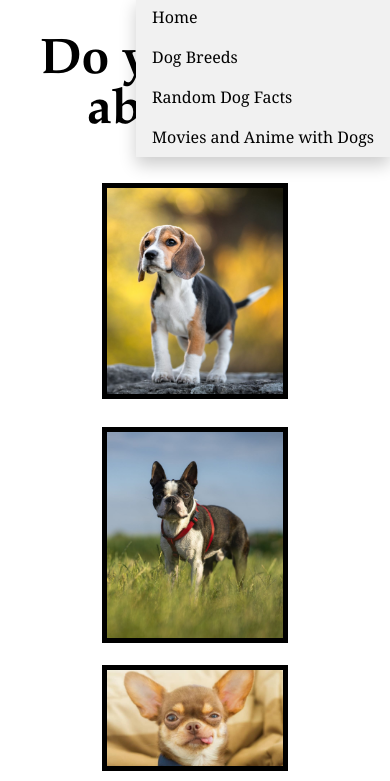
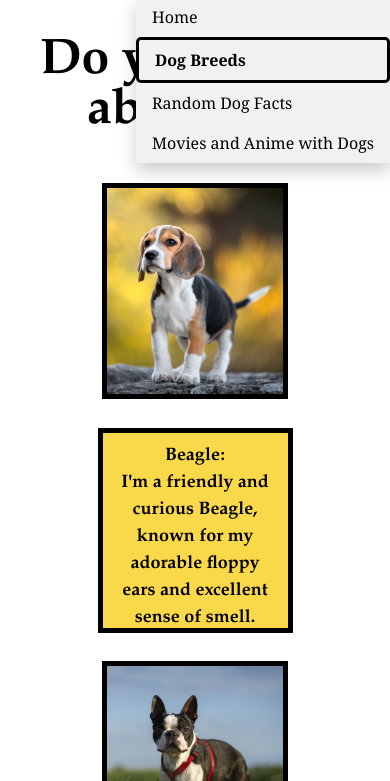
Before and after one commit to kedij777/dog_website, a plain HTML site: page breeds.html in a window 390 px wide. Both pictures are taken after a click on the button "Menu▼". Shown: the part 63-844 px from the top of the page. Drawn offline with nearby package versions, Linux system fonts and the light colour scheme.

Commit message:
added bold on curr ppage for dropdown

```diff
--- a/css/grid-breeds.css
+++ b/css/grid-breeds.css
@@ -18,11 +18,8 @@ h2{
     width: 90%;
     height: 90%;
     border: solid #000000 5px;
-    display:grid;
 }
- figcaption{
-    display:none;
- }
+
  img:hover{
     border: 10px rgb(168, 116, 48) solid;
     transform: rotateY(180deg);
@@ -30,10 +27,6 @@ h2{
  #content_breed img:focus{
     border: 10px rgb(168, 116, 48) solid;
     transform: rotateY(180deg);
- }
- @media screen and (min-width:800px) {
-    #content_breed{
-        grid-template-columns: repeat(2, 25%);
  }
  figcaption{
     font-family: quasimoda-2,  'Palatino', Georgia, 'Times New Roman';
@@ -46,6 +39,10 @@ h2{
     padding: 10px;
     max-height: 80%
 }
+ @media screen and (min-width:800px) {
+    #content_breed{
+        grid-template-columns: repeat(2, 25%);
+    }
 
  }
  @media screen and (min-width:1200px) {
--- a/css/style.css
+++ b/css/style.css
@@ -1,5 +1,10 @@
 /* For Mobile Mode, Home page */
-
+.active_mobile {
+  font-weight: bolder;
+  border-radius: 5px;
+  border: solid black;
+  padding: 10px;
+}
 /* For skip to content */
 .skip a{
     background: white;
--- a/js/index.js
+++ b/js/index.js
@@ -12,6 +12,7 @@ var url = window.location.pathname;
 var menuItems = document.querySelectorAll('.header_nav_pc a');
 
 // Loop through each menu item and check if its href matches the current URL path
+
 menuItems.forEach(function(menuItem) {
   if ("/" + menuItem.getAttribute('href') === url) {
     console.log(menuItem);
@@ -19,3 +20,14 @@ menuItems.forEach(function(menuItem) {
     menuItem.classList.add('active');
   }
 });
+
+// do the same thing for mobile mode
+
+var menuItemsMobile = document.querySelectorAll('#dropDownContent a');
+menuItemsMobile.forEach(function(menuItem) {
+  if ("/" + menuItem.getAttribute('href') === url) {
+    console.log(menuItem);
+    // If the href matches, add the active class to the menu item
+    menuItem.classList.add('active_mobile');
+  }
+});
```
Lines whose indentation alone changed are shown as unchanged.
